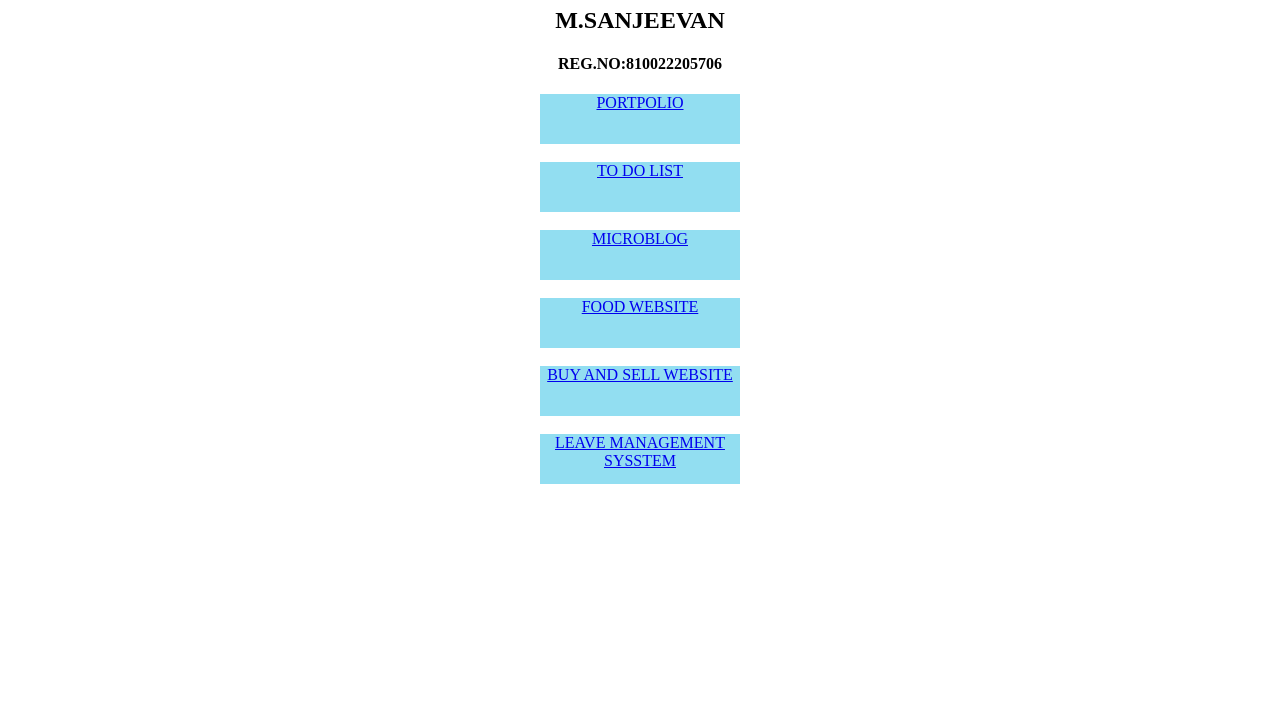
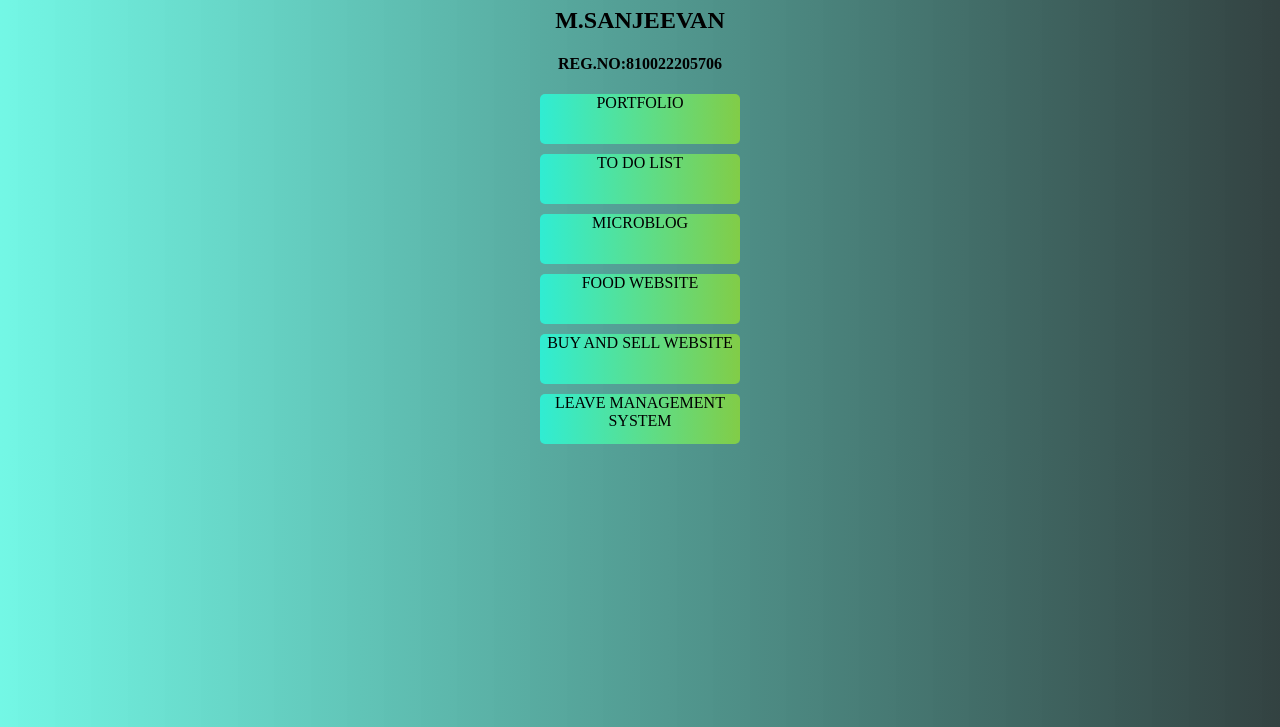
Before and after one commit to Msanjeevan-jeeevan/FULL-STACK-LISTS, a plain HTML site: page index.html in a window 1280 px wide. Shown: the part 73-800 px from the top of the page. Drawn offline with Linux system fonts and the light colour scheme.

Commit message:
Update index.html

```diff
--- a/index.html
+++ b/index.html
@@ -2,52 +2,58 @@
 <html lang="en">
 <head>
     <meta charset="UTF-8">
-    <meta name="viewport" content="width=device-width", initial-scale=1.0">
+    <meta name="viewport" content="width=device-width, initial-scale=1.0">
     <title>Document</title>
     <style>
-           div{
-            text-align:center;
+        body {
+            background: linear-gradient(to right, rgba(44, 243, 216, 0.664), rgba(0, 19, 18, 0.801));
+        }
 
-            color:black;
-            background-color: rgb(146, 222, 241);
+        div {
+            text-align: center;
+            color: black;
+            background: linear-gradient(to right, rgba(44, 243, 216, 0.911), rgba(162, 243, 31, 0.616)); /* Gradient background */
             height: 50px;
             width: 200px;
+            margin: 10px auto; /* Centers divs with space */
+            border-radius: 5px; /* Optional: rounded corners */
         }
 
+        a {
+            color: rgb(0, 0, 0);
+            padding-top: 50px;
+            margin-top: 50px;
+            display: inline;
+            text-decoration: none; /* Optional: removes underline from links */
+        }
 
-
+        a:hover {
+            color: rgb(8, 114, 39);
+        }
     </style>
 </head>
 <body>
- <center><h1>LIST  OF   EXPERIMENTS</h1></center>
+    <center><h1>LIST OF EXPERIMENTS</h1></center>
     <center><h2>M.SANJEEVAN</h2></center>
- <center> <h4>REG.NO:810022205706</center>
+    <center><h4>REG.NO:810022205706</h4></center>
     <center>
         <div>
-            <a href="http://127.0.0.1:5500/GIT%20HUB%20%20EXPERIMENTS/PORTFOLIIO/index.html?#">PORTPOLIO</a>
+            <a href="http://127.0.0.1:5500/GIT%20HUB%20%20EXPERIMENTS/PORTFOLIIO/index.html?#">PORTFOLIO</a>
         </div>
-        <br>
-    <div>
         <div>
             <a href="http://127.0.0.1:5500/GIT%20HUB%20%20EXPERIMENTS/TO%20DO%20LIST/index.html">TO DO LIST</a>
         </div>
-        <br>
         <div>
             <a href="https://msanjeevan-jeeevan.github.io/M.JEEVAN/">MICROBLOG</a>
         </div>
-
-    <br>
         <div>
             <a href="http://127.0.0.1:5500/GIT%20HUB%20%20EXPERIMENTS/FOOD%20DELIVERY/index.html">FOOD WEBSITE</a>
         </div>
-<br>
         <div>
             <a href="http://127.0.0.1:5500/GIT%20HUB%20%20EXPERIMENTS/BUY%20AND%20SELL/buy%20sell%20website/index.html">BUY AND SELL WEBSITE</a>
         </div>
-
-<br>
         <div>
-    <a href="https://msanjeevan-jeeevan.github.io/LEAVE-MANAGEMENT/">LEAVE MANAGEMENT SYSSTEM</a>
+            <a href="https://msanjeevan-jeeevan.github.io/LEAVE-MANAGEMENT/">LEAVE MANAGEMENT SYSTEM</a>
         </div>
     </center>
 </body>
```
Lines whose indentation alone changed are shown as unchanged.
